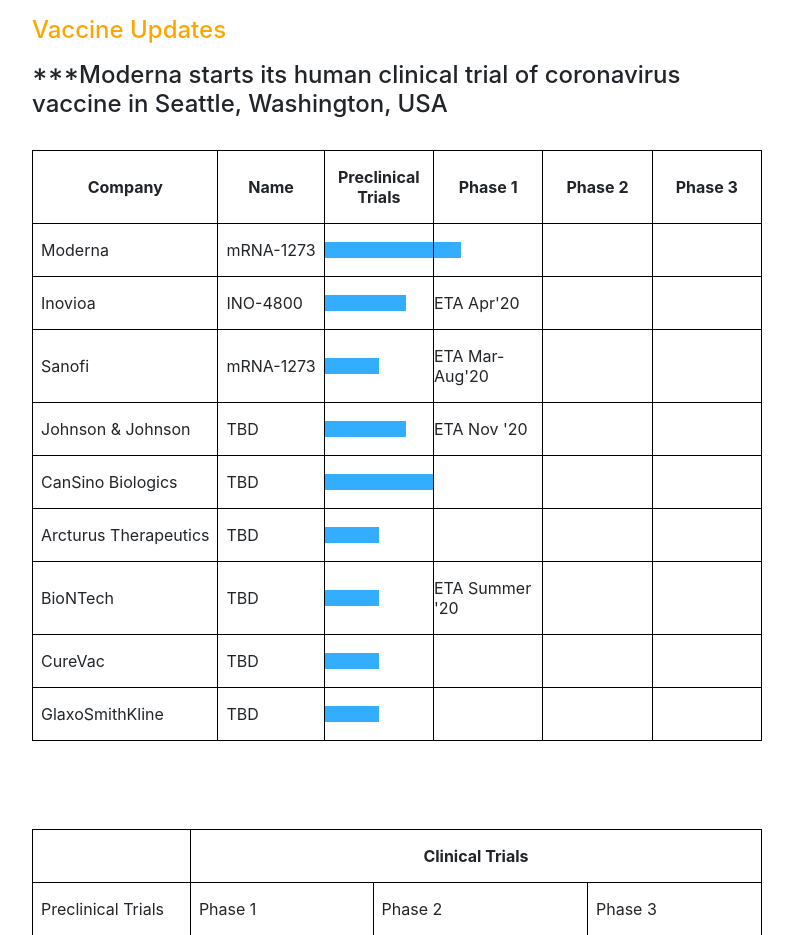
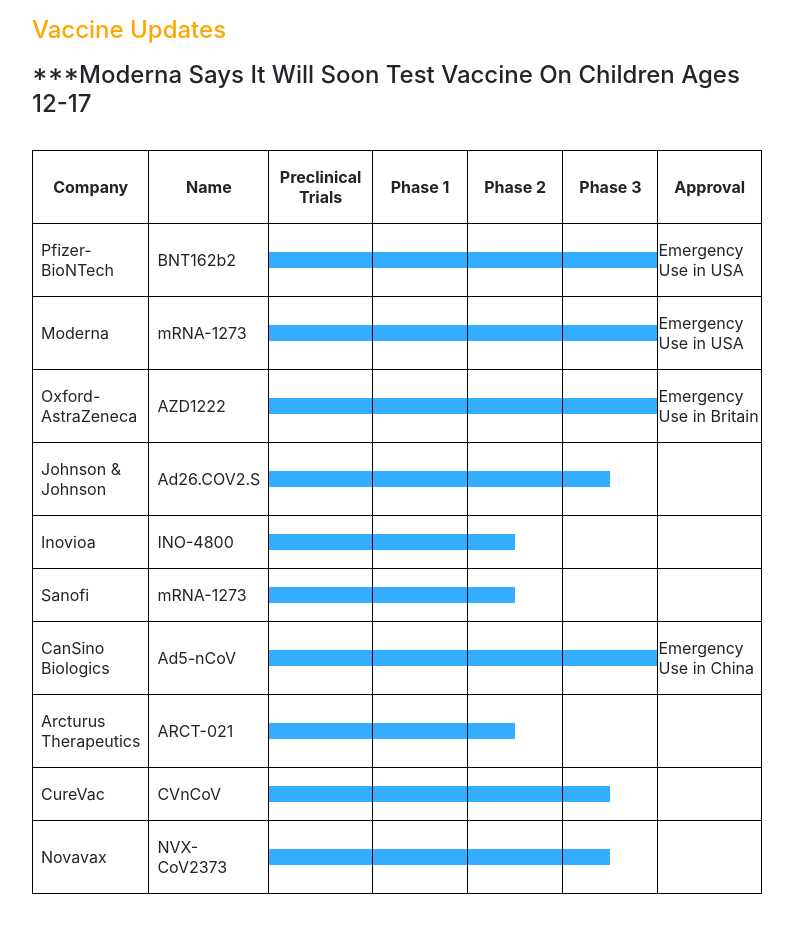
Before and after one commit to arykho/COVID-19RiskCalculator, a Django app: template corona/calc/templates/calc/vaccine.html in a window 1280 px wide. Shown: the part 56-991 px from the top of the page, without its empty margins (15-808 px from the left). Run offline with Django 3.2, Linux system fonts and the light colour scheme; the template is opened without the code that fills it, so the values that code supplies are empty; some libraries are stand-ins or nearby versions.

Commit message:
update vaccines and treatments

```diff
--- a/corona/calc/templates/calc/vaccine.html
+++ b/corona/calc/templates/calc/vaccine.html
@@ -5,55 +5,74 @@
     <div class="page-header">
             <h4>Vaccine Updates</h4>
     </div>
-<h4>***Moderna starts its human clinical trial of coronavirus vaccine in Seattle, Washington, USA</h4>
+<h4>***Moderna Says It Will Soon Test Vaccine On Children Ages 12-17</h4>
 <table class="vac-tbl">
 <tr><th>Company</th><th>Name</th><th>Preclinical Trials</th>
-   <th>Phase 1</th><th>Phase 2</th><th>Phase 3</th></tr>
+   <th>Phase 1</th><th>Phase 2</th><th>Phase 3</th><th>Approval</th></tr>
 
+<tr><td>Pfizer-BioNTech</td><td>BNT162b2</td>
+	<td class="p6"><div class="pbar" pval="100%"></div></td>
+	<td class="p6"><div class="pbar" pval="100%"></div></td>
+	<td class="p6"><div class="pbar" pval="100%"></div></td>
+	<td class="p6"><div class="pbar" pval="100%"></div></td>
+	<td class="p6">Emergency Use in USA</td>
+	</tr>
 <tr><td>Moderna</td><td>mRNA-1273</td>
 	<td class="p6"><div class="pbar" pval="100%"></div></td>
-	<td class="p6"><div class="pbar" pval="25%"></div></td>
+	<td class="p6"><div class="pbar" pval="100%"></div></td>
+	<td class="p6"><div class="pbar" pval="100%"></div></td>
+	<td class="p6"><div class="pbar" pval="100%"></div></td>
+	<td class="p6">Emergency Use in USA</td>
+	</tr>
+<tr><td>Oxford-AstraZeneca</td><td>AZD1222</td>
+	<td class="p6"><div class="pbar" pval="100%"></div></td>
+	<td class="p6"><div class="pbar" pval="100%"></div></td>
+	<td class="p6"><div class="pbar" pval="100%"></div></td>
+	<td class="p6"><div class="pbar" pval="100%"></div></td>
+	<td class="p6">Emergency Use in Britain</td>
+	</tr>
+<tr><td>Johnson & Johnson</td><td>Ad26.COV2.S</td>
+	<td class="p6"><div class="pbar" pval="100%"></div></td>
+	<td class="p6"><div class="pbar" pval="100%"></div></td>
+	<td class="p6"><div class="pbar" pval="100%"></div></td>
+	<td class="p6"><div class="pbar" pval="50%"></div></td>
 	<td class="p6"></td>
-	<td class="p6"></td></tr>
+	</tr>
 <tr><td>Inovioa</td><td>INO-4800</td>
-	<td class="p6"><div class="pbar" pval="75%"></td>
-	<td class="p6">ETA Apr'20</td>
+	<td class="p6"><div class="pbar" pval="100%"></td>
+	<td class="p6"><div class="pbar" pval="100%"></td>
+	<td class="p6"><div class="pbar" pval="50%"></td>
 	<td class="p6"></td>
 	<td class="p6"></td></tr>
 <tr><td>Sanofi</td><td>mRNA-1273</td>
+	<td class="p6"><div class="pbar" pval="100%"></td>
+	<td class="p6"><div class="pbar" pval="100%"></td>
 	<td class="p6"><div class="pbar" pval="50%"></td>
-	<td class="p6">ETA Mar-Aug'20</td>
 	<td class="p6"></td>
 	<td class="p6"></td></tr>
-<tr><td>Johnson & Johnson</td><td>TBD</td>
-	<td class="p6"><div class="pbar" pval="75%"></td>
-	<td class="p6">ETA Nov '20</td>
+<tr><td>CanSino Biologics</td><td>Ad5-nCoV</td>
+	<td class="p6"><div class="pbar" pval="100%"></td>
+	<td class="p6"><div class="pbar" pval="100%"></td>
+	<td class="p6"><div class="pbar" pval="100%"></td>
+	<td class="p6"><div class="pbar" pval="100%"></td>
+	<td class="p6">Emergency Use in China</td></tr>
+<tr><td>Arcturus Therapeutics</td><td>ARCT-021</td>
+	<td class="p6"><div class="pbar" pval="100%"></td>
+	<td class="p6"><div class="pbar" pval="100%"></td>
+	<td class="p6"><div class="pbar" pval="50%"></td>
 	<td class="p6"></td>
 	<td class="p6"></td></tr>
-<tr><td>CanSino Biologics</td><td>TBD</td>
+<tr><td>CureVac</td><td>CVnCoV</td>
 	<td class="p6"><div class="pbar" pval="100%"></td>
-	<td class="p6"></td>
-	<td class="p6"></td>
+	<td class="p6"><div class="pbar" pval="100%"></td>
+	<td class="p6"><div class="pbar" pval="100%"></td>
+	<td class="p6"><div class="pbar" pval="50%"></td>
 	<td class="p6"></td></tr>
-<tr><td>Arcturus Therapeutics</td><td>TBD</td>
+<tr><td>Novavax</td><td>NVX-CoV2373</td>
+	<td class="p6"><div class="pbar" pval="100%"></td>
+	<td class="p6"><div class="pbar" pval="100%"></td>
+	<td class="p6"><div class="pbar" pval="100%"></td>
 	<td class="p6"><div class="pbar" pval="50%"></td>
-	<td class="p6"></td>
-	<td class="p6"></td>
-	<td class="p6"></td></tr>
-<tr><td>BioNTech</td><td>TBD</td>
-	<td class="p6"><div class="pbar" pval="50%"></td>
-	<td class="p6">ETA Summer '20</td>
-	<td class="p6"></td>
-	<td class="p6"></td></tr>
-<tr><td>CureVac</td><td>TBD</td>
-	<td class="p6"><div class="pbar" pval="50%"></td>
-	<td class="p6"></td>
-	<td class="p6"></td>
-	<td class="p6"></td></tr>
-<tr><td>GlaxoSmithKline</td><td>TBD</td>
-	<td class="p6"><div class="pbar" pval="50%"></td>
-	<td class="p6"></td>
-	<td class="p6"></td>
 	<td class="p6"></td></tr>
 </table>
 
```
Also changed, not shown: corona/calc/templates/calc/treatment.html (+19 -18 lines).
